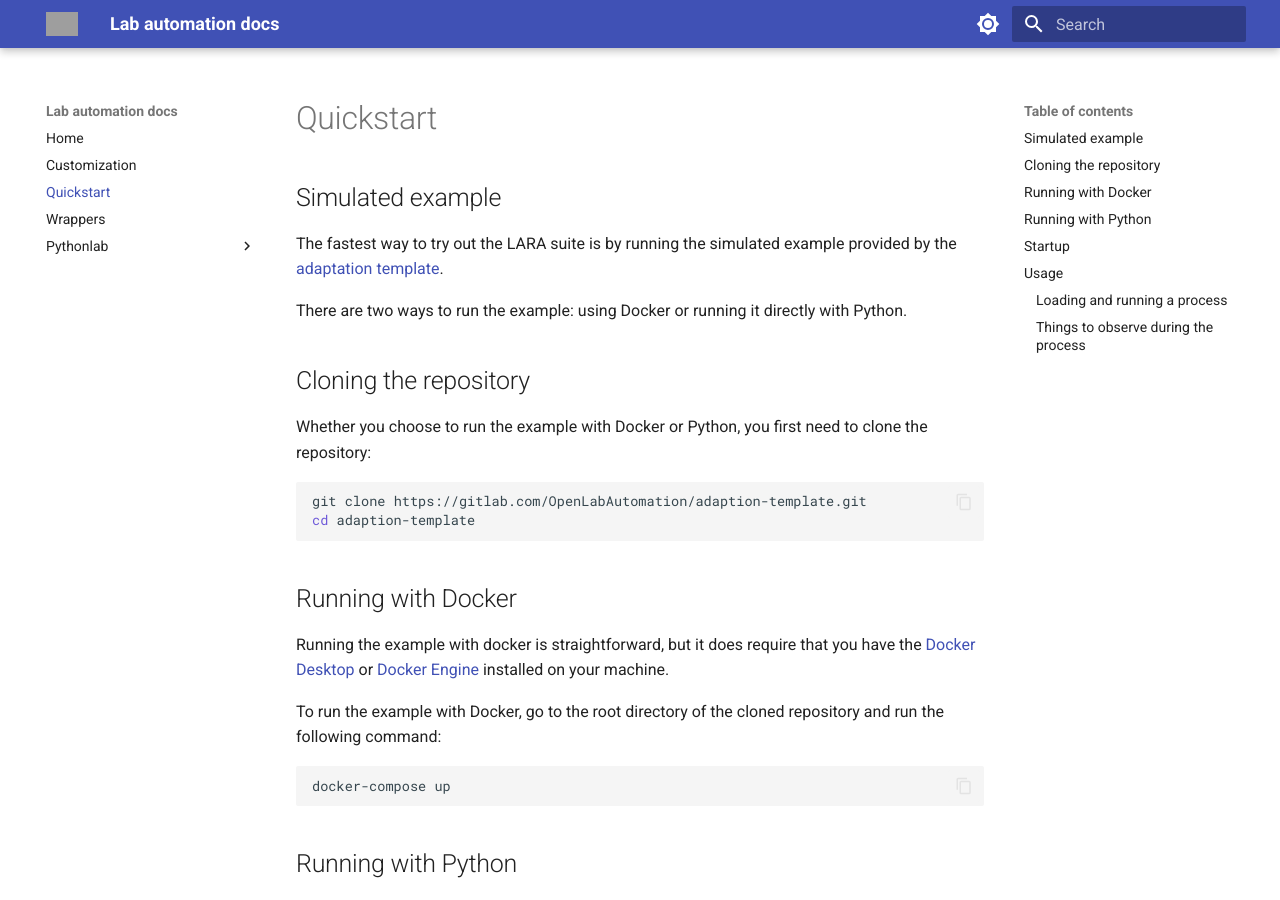
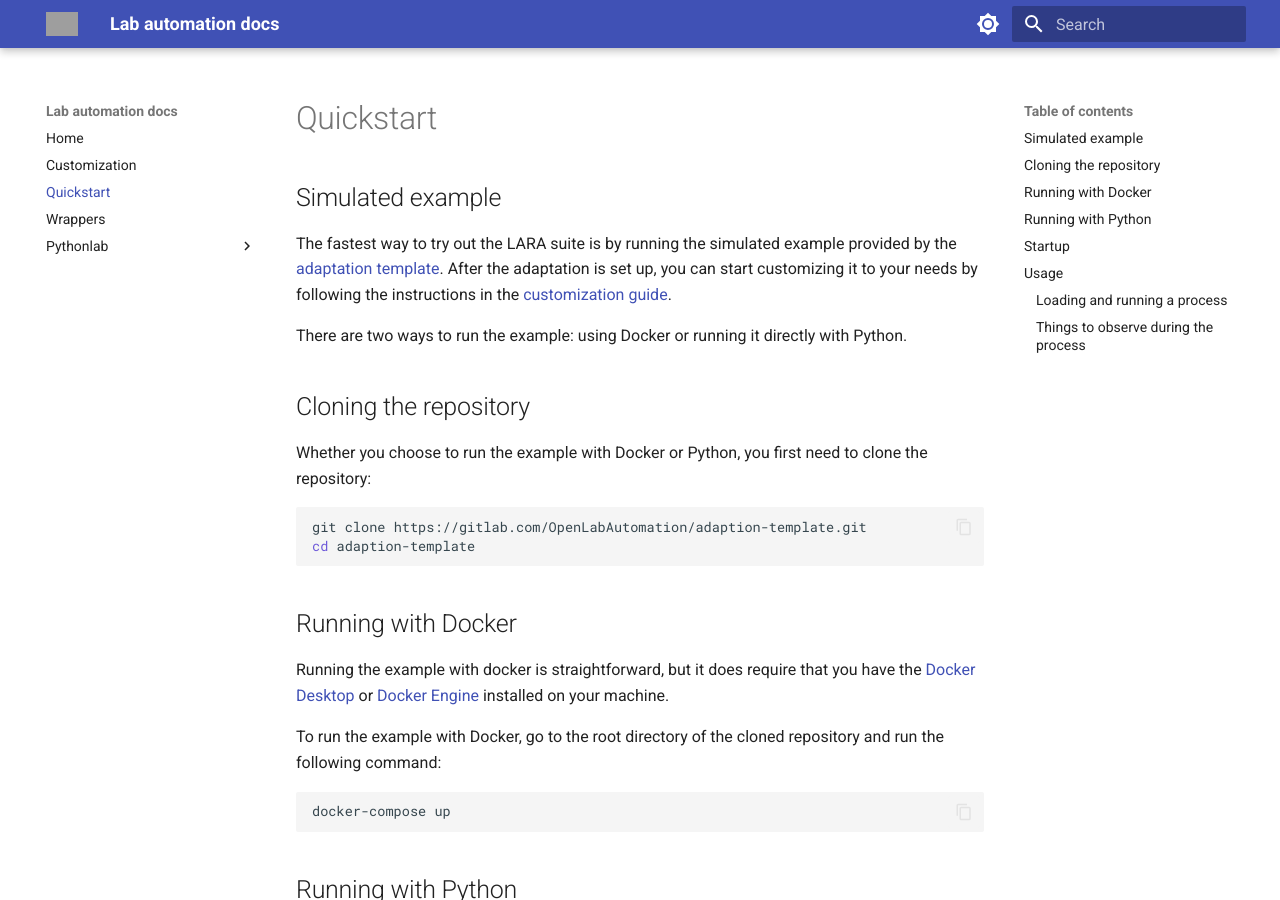
Before and after one commit to OSLA-project/python-lab-automation-tutorial, an MkDocs documentation site: the page built from docs/quickstart.md, in a window 1280 px wide and 900 px high. Built offline with MkDocs 1.6.1 and Material for MkDocs 9.7.7, drawn with Linux system fonts in a browser that asks for light colours; grey boxes are pictures that could not be loaded.

```diff
--- a/docs/quickstart.md
+++ b/docs/quickstart.md
@@ -1,7 +1,8 @@
 # Quickstart
 ## Simulated example
 The fastest way to try out the LARA suite is by running the simulated example provided by the
-[adaptation template](https://gitlab.com/OpenLabAutomation/adaption-template).
+[adaptation template](https://gitlab.com/OpenLabAutomation/adaption-template). After the adaptation is set up, you can start customizing it to your needs by following the
+instructions in the [customization guide](customization.md).
 
 There are two ways to run the example: using Docker or running it directly with Python.
 
```
Also changed, not shown: docs/customization.md (+24 -0 lines).
